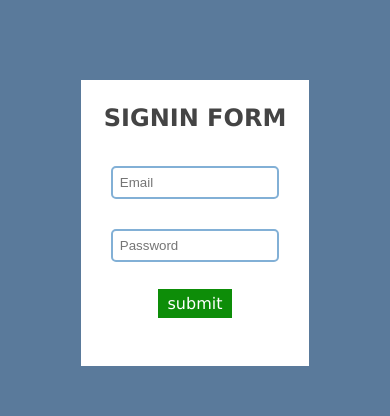
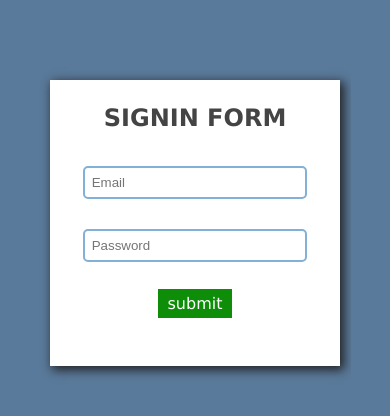
Before and after one commit to Luckzman/Ride-My-Way, a plain HTML site: page UI/signin-form.html in a window 390 px wide. Drawn offline with Linux system fonts and the light colour scheme.

Commit message:
add box-shadow to form style

```diff
--- a/UI/css/style.css
+++ b/UI/css/style.css
@@ -150,7 +150,8 @@ a {
     margin: auto;
     margin-top: 50px;
     margin-bottom: 30px;
-    padding: 20px
+    padding: 20px;
+    box-shadow: 3px 3px 10px 1px #222;
 }
 
 .form-style .form-group {
@@ -422,6 +423,7 @@ footer {
         margin-top: 40px;
         margin-bottom: 15px;
     }
+
     .dashboard .ride-request {
         margin-top: 20px;
     }
@@ -430,4 +432,9 @@ footer {
         margin-bottom: 20px;
     }
 
+    .form-style {
+        width: 80%;
+    }
+
+
 }
```
